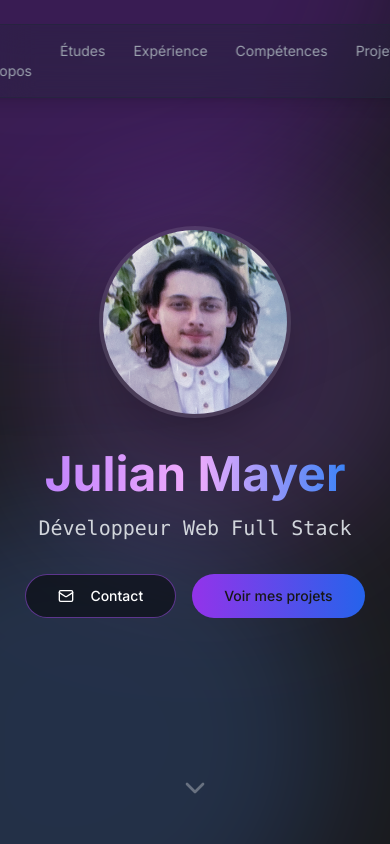
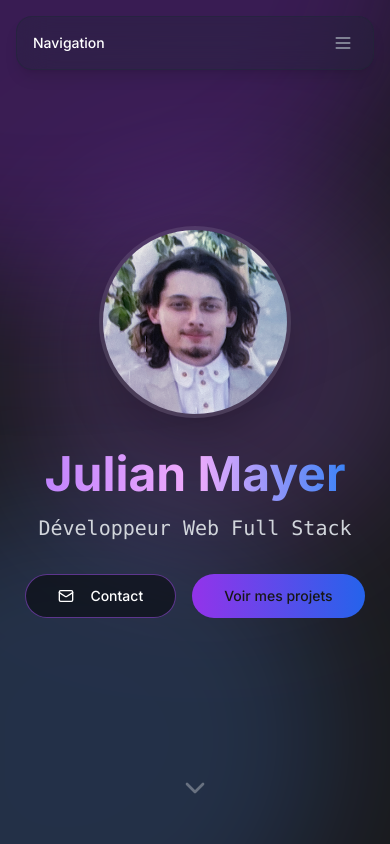
Before and after one commit to xonyis/portfolio-cv, a Next.js app: page / in a window 390 px wide. Shown: the top 844 px of the page. Built offline with nearby package versions, Linux system fonts and the light colour scheme.

Commit message:
fix: resp navbar

```diff
--- a/app/page.tsx
+++ b/app/page.tsx
@@ -166,7 +166,7 @@ export default function Portfolio() {
                 À propos de moi
               </h2>
 
-              <Card className="flex p-6 md:p-8 bg-gray-900/50 border-gray-800 backdrop-blur-sm relative overflow-hidden">
+              <Card className="flex flex-col-reverse items-center md:flex-row p-6 md:p-8 bg-gray-900/50 border-gray-800 backdrop-blur-sm  overflow-hidden">
                 <div className="absolute inset-0 bg-gradient-to-tr from-purple-900/10 to-blue-900/10" />
                 <div className="relative z-10">
                   <p className="text-gray-300 leading-relaxed mb-6">
--- a/components/floating-nav.tsx
+++ b/components/floating-nav.tsx
@@ -2,6 +2,8 @@
 
 import { motion } from "framer-motion"
 import Link from "next/link"
+import { useState } from "react"
+import { Menu, X } from "lucide-react"
 import { cn } from "@/lib/utils"
 
 type FloatingNavProps = {
@@ -10,14 +12,28 @@ type FloatingNavProps = {
 }
 
 export function FloatingNav({ navItems, activeSection }: FloatingNavProps) {
+    const [isOpen, setIsOpen] = useState(false)
+
+    const handleNavClick = (href: string) => {
+        const element = document.querySelector(href)
+        if (element) {
+            element.scrollIntoView({
+                behavior: "smooth",
+                block: "start",
+            })
+        }
+        setIsOpen(false)
+    }
+
     return (
         <motion.div
             initial={{ y: -100, opacity: 0 }}
             animate={{ y: 0, opacity: 1 }}
             transition={{ duration: 0.5 }}
-          className="w-full "
+            className="w-full"
         >
-        <nav className="fixed top-6 left-1/2 transform -translate-x-1/2 z-50 bg-gray-800/30 backdrop-blur-lg border border-gray-800/50 rounded-full px-4 py-2 shadow-lg">
+            {/* Desktop Navigation */}
+            <nav className="hidden sm:block fixed top-6 left-1/2 transform -translate-x-1/2 z-50 bg-gray-800/30 backdrop-blur-lg border border-gray-800/50 rounded-full px-4 py-2 shadow-lg">
                 <ul className="flex space-x-1">
                     {navItems.map((item) => {
                         const isActive = activeSection === item.href.substring(1)
@@ -27,15 +43,12 @@ export function FloatingNav({ navItems, activeSection }: FloatingNavProps) {
                                 <Link
                                     href={item.href}
                                     className={cn(
-                            "px-3 py-2 text-sm rounded-full relative block transition-all duration-200",
+                                        "px-3 py-2 text-sm rounded-xl relative block transition-all duration-200 whitespace-nowrap",
                                         isActive ? "text-white" : "text-gray-400 hover:text-gray-200",
                                     )}
                                     onClick={(e) => {
                                         e.preventDefault()
-                          document.querySelector(item.href)?.scrollIntoView({
-                            behavior: "smooth",
-                            block: "start",
-                          })
+                                        handleNavClick(item.href)
                                     }}
                                 >
                                     {isActive && (
@@ -52,6 +65,94 @@ export function FloatingNav({ navItems, activeSection }: FloatingNavProps) {
                     })}
                 </ul>
             </nav>
+
+            {/* Mobile Navigation */}
+            <div className="block sm:hidden fixed top-4 left-4 right-4 z-50">
+                <div className="bg-gray-800/30 backdrop-blur-lg border border-gray-800/50 rounded-2xl shadow-lg">
+                    {/* Mobile Header */}
+                    <div className="flex items-center justify-between px-4 py-3">
+                        <div className="text-white font-medium text-sm">Navigation</div>
+                        <button onClick={() => setIsOpen(!isOpen)} className="p-1 text-gray-400 hover:text-white transition-colors">
+                            {isOpen ? <X size={20} /> : <Menu size={20} />}
+                        </button>
+                    </div>
+
+                    {/* Mobile Menu */}
+                    <motion.div
+                        initial={false}
+                        animate={{ height: isOpen ? "auto" : 0 }}
+                        transition={{ duration: 0.3, ease: "easeInOut" }}
+                        className="overflow-hidden"
+                    >
+                        <div className="px-2 pb-3">
+                            <ul className="space-y-1">
+                                {navItems.map((item) => {
+                                    const isActive = activeSection === item.href.substring(1)
+
+                                    return (
+                                        <li key={item.href}>
+                                            <Link
+                                                href={item.href}
+                                                className={cn(
+                                                    "px-3 py-2.5 text-sm rounded-xl relative block transition-all duration-200 w-full",
+                                                    isActive ? "text-white" : "text-gray-400 hover:text-gray-200",
+                                                )}
+                                                onClick={(e) => {
+                                                    e.preventDefault()
+                                                    handleNavClick(item.href)
+                                                }}
+                                            >
+                                                {isActive && (
+                                                    <motion.div
+                                                        layoutId="activeSectionMobile"
+                                                        className="absolute inset-0 bg-gradient-to-r from-purple-600/40 to-blue-600/40 rounded-xl -z-10"
+                                                        transition={{ type: "spring", duration: 0.6 }}
+                                                    />
+                                                )}
+                                                {item.name}
+                                            </Link>
+                                        </li>
+                                    )
+                                })}
+                            </ul>
+                        </div>
+                    </motion.div>
+                </div>
+            </div>
+
+            {/* Tablet Navigation - Compact horizontal version */}
+            {/*<nav className="hidden sm:block fixed top-4 left-1/2 transform -translate-x-1/2 z-50 bg-gray-800/30 backdrop-blur-lg border border-gray-800/50 rounded-2xl px-3 py-2 shadow-lg max-w-[90vw]">*/}
+            {/*    <ul className="flex space-x-1 overflow-x-auto scrollbar-hide">*/}
+            {/*        {navItems.map((item) => {*/}
+            {/*            const isActive = activeSection === item.href.substring(1)*/}
+
+            {/*            return (*/}
+            {/*                <li key={item.href} className="flex-shrink-0">*/}
+            {/*                    <Link*/}
+            {/*                        href={item.href}*/}
+            {/*                        className={cn(*/}
+            {/*                            "px-2.5 py-1.5 text-xs rounded-xl relative block transition-all duration-200 whitespace-nowrap",*/}
+            {/*                            isActive ? "text-white" : "text-gray-400 hover:text-gray-200",*/}
+            {/*                        )}*/}
+            {/*                        onClick={(e) => {*/}
+            {/*                            e.preventDefault()*/}
+            {/*                            handleNavClick(item.href)*/}
+            {/*                        }}*/}
+            {/*                    >*/}
+            {/*                        {isActive && (*/}
+            {/*                            <motion.div*/}
+            {/*                                layoutId="activeSectionTablet"*/}
+            {/*                                className="absolute inset-0 bg-gradient-to-r from-purple-600/40 to-blue-600/40 rounded-xl -z-10"*/}
+            {/*                                transition={{ type: "spring", duration: 0.6 }}*/}
+            {/*                            />*/}
+            {/*                        )}*/}
+            {/*                        {item.name}*/}
+            {/*                    </Link>*/}
+            {/*                </li>*/}
+            {/*            )*/}
+            {/*        })}*/}
+            {/*    </ul>*/}
+            {/*</nav>*/}
         </motion.div>
     )
 }
```
Also changed, not shown: 1 other file (tests, documents, lock files or other folders). Lines whose indentation alone changed are shown as unchanged.
